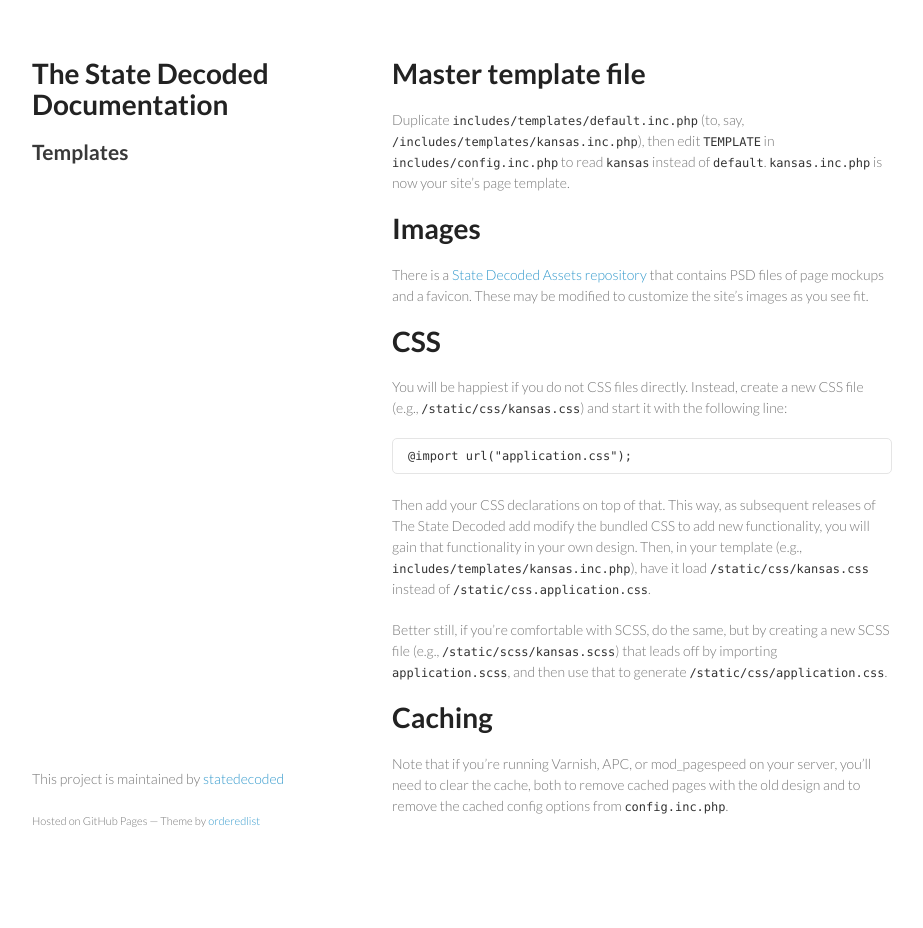
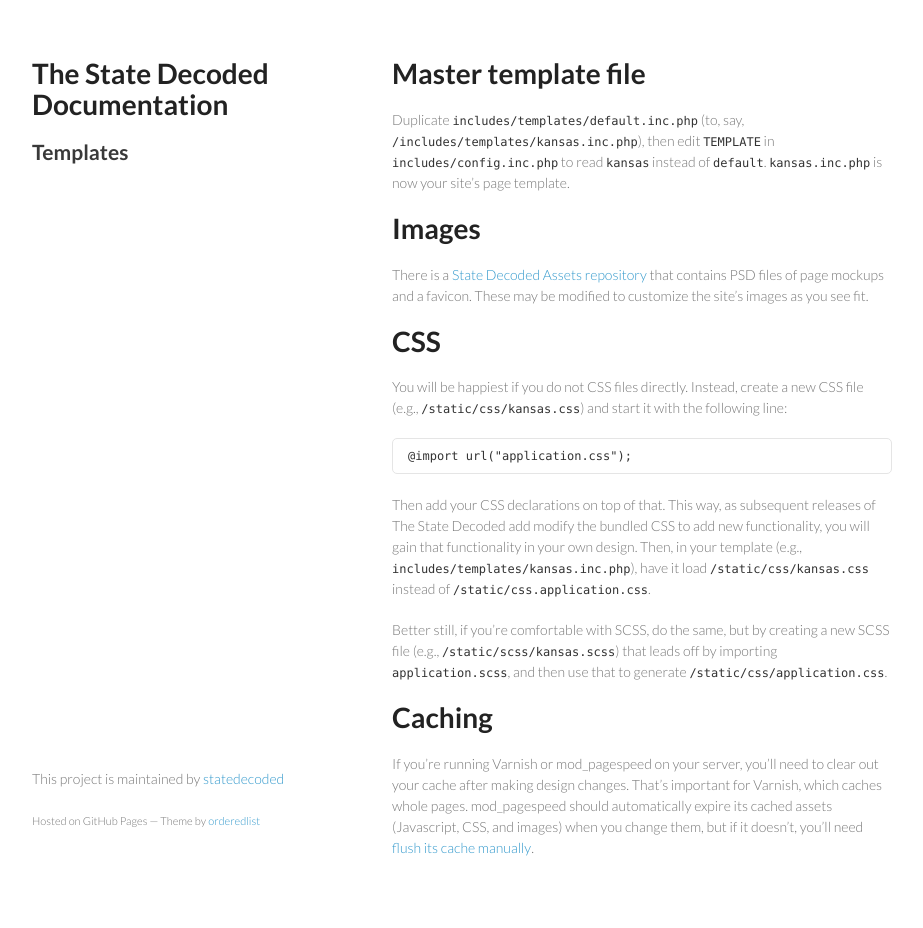
Before and after one commit to statedecoded/documentation, a Jekyll site: the page built from templates.md, in a window 1280 px wide. Shown: the whole page, without its empty margins (178-1101 px from the left). Built offline with Jekyll 4.4.1, drawn with Linux system fonts in a browser that asks for light colours; before the commit the page ends 900 px from its top, so only the background shows below that.

Commit message:
Rewrite description of caching

```diff
--- a/templates.md
+++ b/templates.md
@@ -21,4 +21,4 @@ Then add your CSS declarations on top of that. This way, as subsequent releases
 Better still, if you're comfortable with SCSS, do the same, but by creating a new SCSS file (e.g., `/static/scss/kansas.scss`) that leads off by importing `application.scss`, and then use that to generate `/static/css/application.css`.
 
 # Caching
-Note that if you're running Varnish, APC, or mod_pagespeed on your server, you'll need to clear the cache, both to remove cached pages with the old design and to remove the cached config options from `config.inc.php`.
+If you're running Varnish or mod_pagespeed on your server, you'll need to clear out your cache after making design changes. That's important for Varnish, which caches whole pages. mod_pagespeed should automatically expire its cached assets (Javascript, CSS, and images) when you change them, but if it doesn't, you'll need [flush its cache manually](https://developers.google.com/speed/pagespeed/module/system#flush_cache).
```
